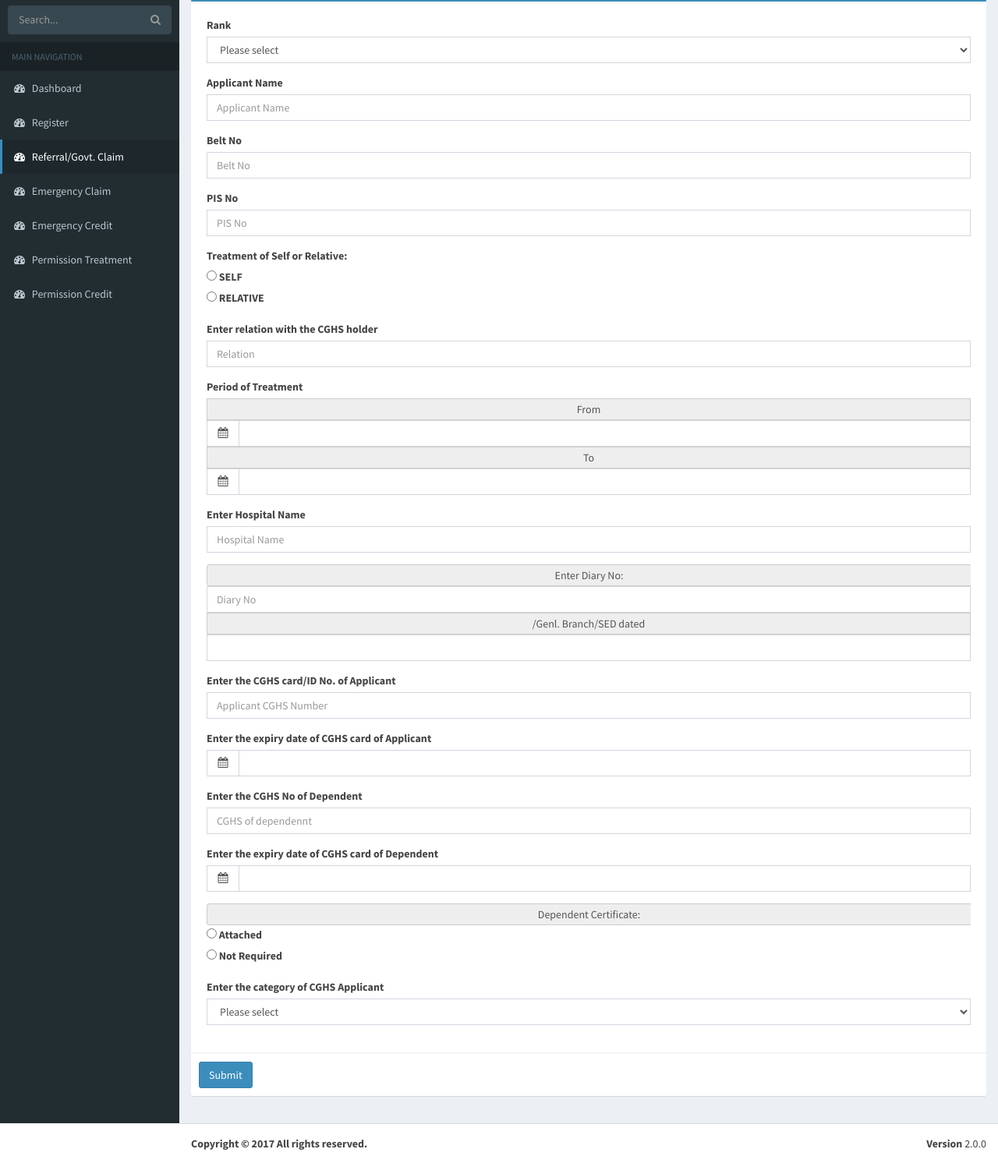
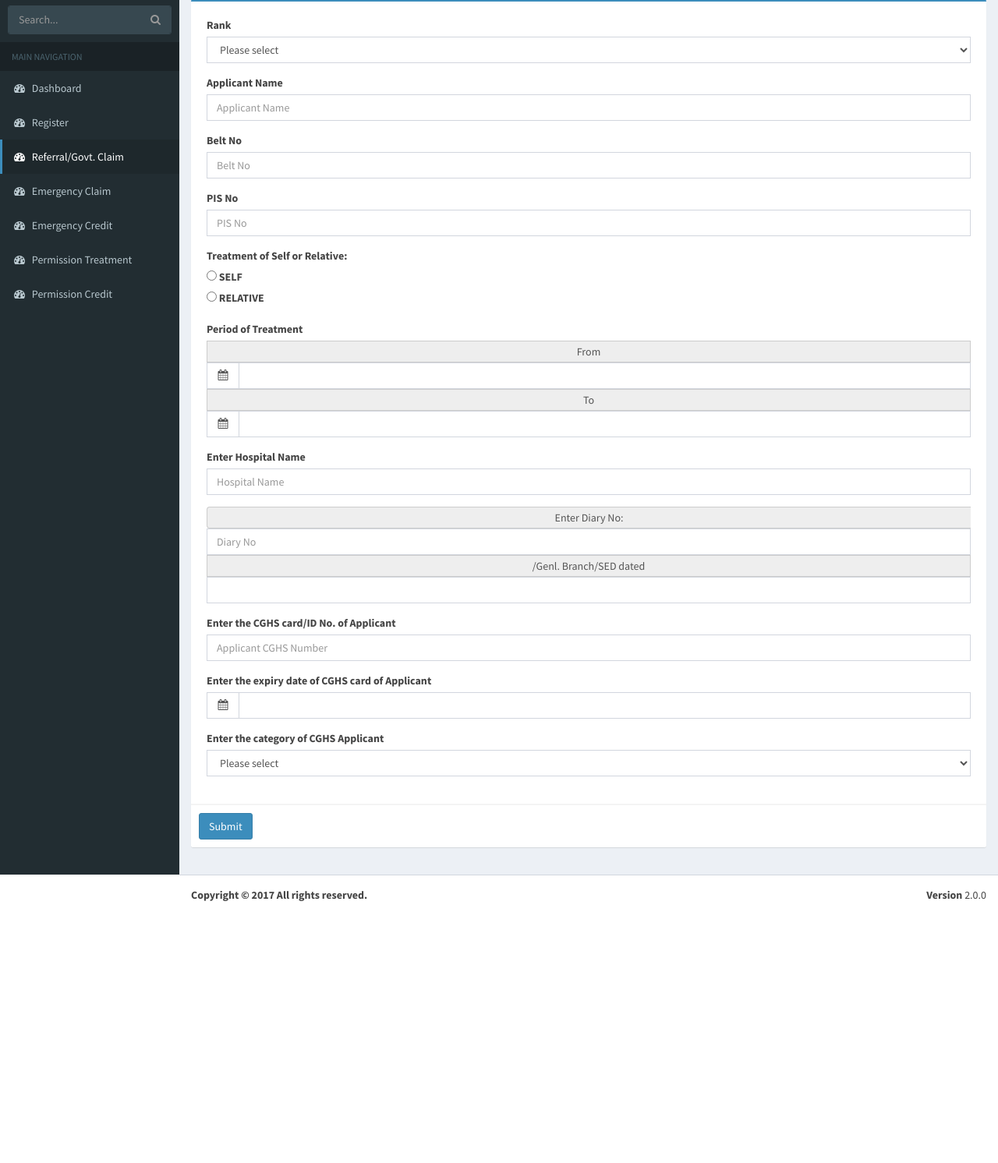
Before and after one commit to vikasmahato/DelhiPolice2.0, a PHP site: page /referral.php in a window 1280 px wide. Shown: the part 107-1599 px from the top of the page at 78% size. After the commit the page ends 1263 px from the top, so only its background shows below. Run offline with PHP 8.4, Linux system fonts and the light colour scheme; the visitor is signed in with stand-in values (Sample User, id 1); a stand-in replaces the project's code that opens the database connection; some libraries are stand-ins or nearby versions.

Commit message:
js to hide elements created

```diff
--- a/includes/footer.php
+++ b/includes/footer.php
@@ -15,6 +15,7 @@
 <script src="bootstrap/js/bootstrap.min.js"></script>
 <script src="plugins/datatables/jquery.dataTables.min.js"></script>
 <script src="plugins/datatables/dataTables.bootstrap.min.js"></script>
+<script src="dist/js/dependent.js"></script>
 <script>
   $(function () {
     $('.select2').select2();
--- a/includes/header.php
+++ b/includes/header.php
@@ -48,6 +48,9 @@ $currentPage = $getpage[0];
       display: block;
       z-index: 1;
     }
+      #dependent1,#dependent2,#dependent3,#dependent4{
+          display: none;
+      }
 </style>
 </head>
 <body class="hold-transition skin-blue sidebar-mini">
--- a/referral.php
+++ b/referral.php
@@ -75,7 +75,7 @@
            </div>
                 </div>
 
-                   <div class="form-group">
+                   <div class="form-group" id="dependent1">
                   <label for="relation">Enter relation with the CGHS holder</label>
                  <input type="text" class="form-control" id="basic-url" name="relation" placeholder="Relation" >
                 </div>
@@ -131,23 +131,23 @@
                 </div>
                 </div>
 
-                      <div class="form-group">
+                      <div class="form-group" id="dependent2">
                   <label for="hospitalAddress">Enter the CGHS No of Dependent</label>
-               <input type="text" class="form-control" id="basic-url" name="refCGHSno" placeholder="CGHS of dependennt" required >
+               <input type="text" class="form-control" id="basic-url" name="refCGHSno" placeholder="CGHS of dependennt" >
                 </div>
 
-                    <div class="form-group">
+                    <div class="form-group" id="dependent3">
                   <label for="refCGHSexp">Enter the expiry date of CGHS card of Dependent</label>
                   <div class="input-group date">
                   <div class="input-group-addon">
                     <i class="fa fa-calendar"></i>
                   </div>
-                  <input type="text" name="refCGHSexp" class="form-control pull-right" id="datepicker" required>
+                  <input type="text" name="refCGHSexp" class="form-control pull-right" id="datepicker">
                 </div>
                 </div>
 
 
-                      <div class="form-group">
+                      <div class="form-group" id="dependent4">
                  <span class="input-group-addon" id="basic-addon3">Dependent Certificate:</span>
             <div id="radioOptions">
               <div class="form-check">
```
Also changed, not shown: emg_credit.php (+6 -6 lines), emg_individual.php (+6 -6 lines), permission_credit.php (+6 -6 lines), permission_treatment.php (+6 -6 lines), dist/js/dependent.js (added).
